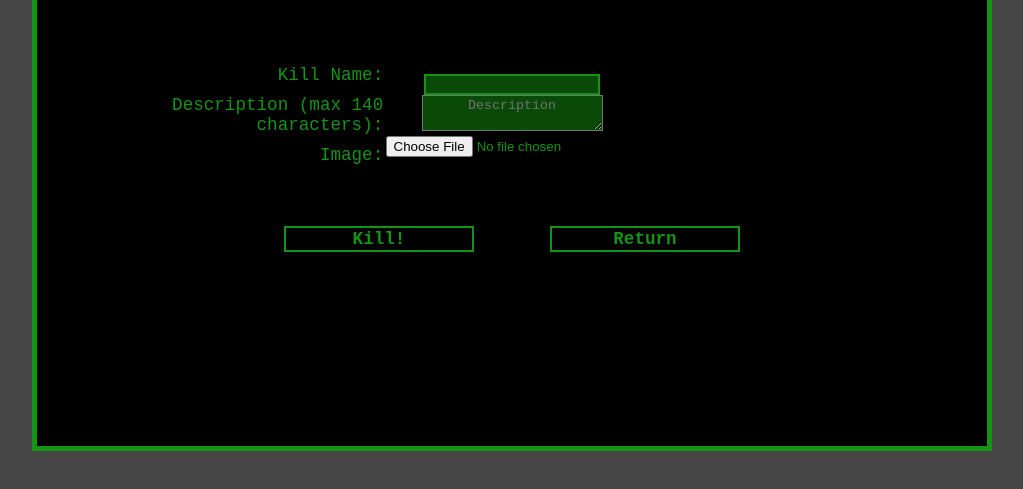
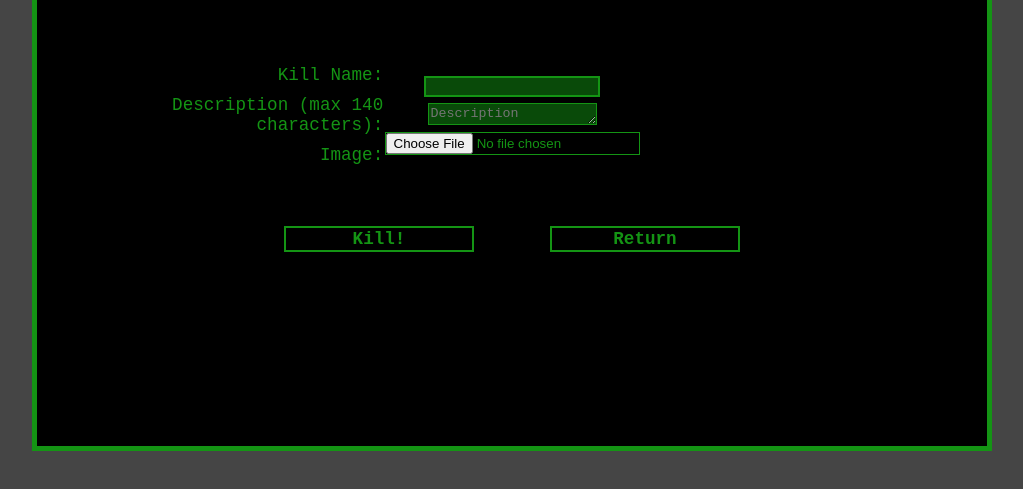
Before and after one commit to LukeMatheson/LanternFall, a website: page LanternFall/app/public_html/kill.html in a window 1280 px wide. Shown: the part 269-758 px from the top of the page, without its empty margins (128-1151 px from the left). Drawn offline with Linux system fonts and the light colour scheme.

Commit message:
kill styling changes

```diff
--- a/LanternFall/app/public_html/kill.html
+++ b/LanternFall/app/public_html/kill.html
@@ -29,7 +29,7 @@
                         </div>
                         <div>
                             <form method="POST" action="/submit-form" enctype="multipart/form-data">
-                                <input type="file" id="image-file" accept="image/png, image/jpg, image/jpeg">
+                                <input style="background-color: black; border: 1px solid #149414;" type="file" id="image-file" accept="image/png, image/jpg, image/jpeg">
                             </form>
                         </div>
                     </div>
--- a/LanternFall/app/public_html/stylesheet.css
+++ b/LanternFall/app/public_html/stylesheet.css
@@ -314,7 +314,16 @@ input::placeholder {
 .textarea-style {
     background: #0E6B0EB2;
     color: #149414;
-    text-align: center;
+    border: 1px solid #149414;
+    height: 16px;
+    width: 163px;
+    margin-top: 6px;
+    margin-bottom: 2px;
+    transition: all 0.5s ease;
+}
+
+.textarea-style:focus {
+    height: 10em;
 }
 
 @media (max-width: 900px) {
```
Also changed, not shown: LanternFall/app/public_html/map.html (+2 -2 lines).
